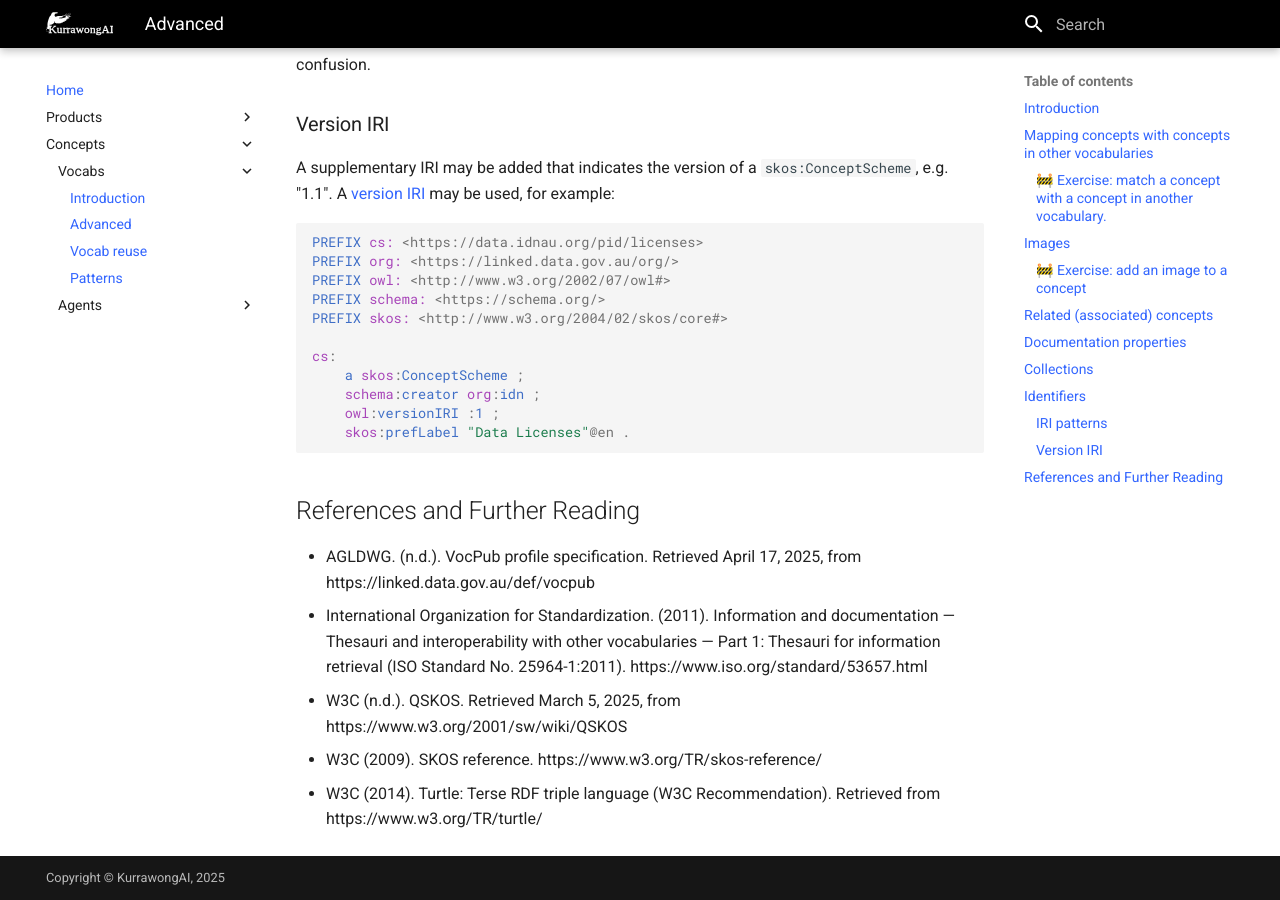
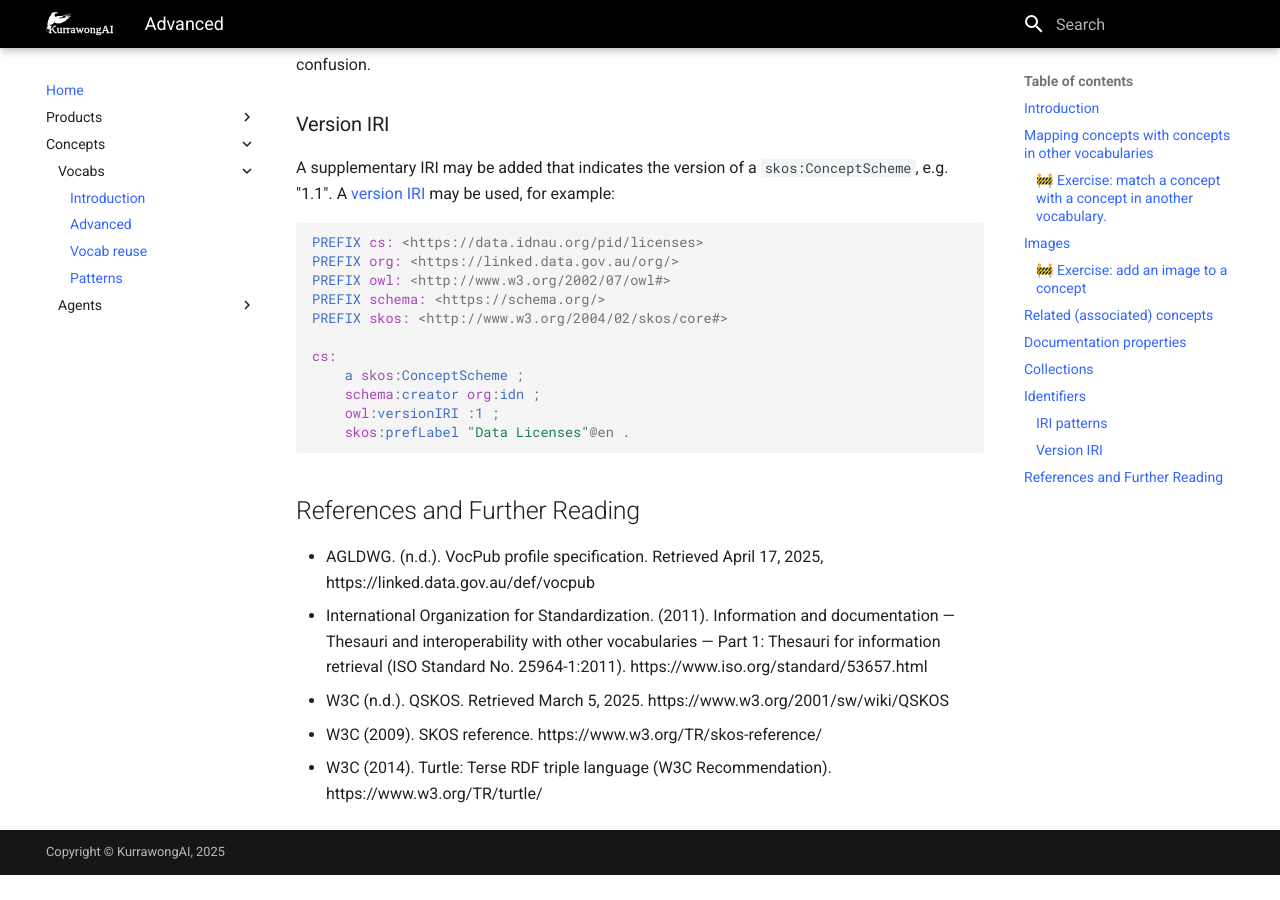
Before and after one commit to Kurrawong/docs, an MkDocs documentation site: the page built from docs/concepts/vocabs/creation.md, in a window 1280 px wide and 900 px high, scrolled down 6816 px. Built offline with MkDocs 1.6.1 and Material for MkDocs 9.7.7, drawn with Linux system fonts in a browser that asks for light colours; after the commit the page ends 7691 px from its top, so only the background shows below that; some of the changed text lies outside the part shown.

Commit message:
Update creation.md

```diff
--- a/docs/concepts/vocabs/creation.md
+++ b/docs/concepts/vocabs/creation.md
@@ -213,8 +213,8 @@ cs:
 
 ## References and Further Reading
 
-* AGLDWG. (n.d.). VocPub profile specification. Retrieved April 17, 2025, from https://linked.data.gov.au/def/vocpub
+* AGLDWG. (n.d.). VocPub profile specification. Retrieved April 17, 2025, https://linked.data.gov.au/def/vocpub
 * International Organization for Standardization. (2011). Information and documentation — Thesauri and interoperability with other vocabularies — Part 1: Thesauri for information retrieval (ISO Standard No. 25964-1:2011). https://www.iso.org/standard/53657.html
-* W3C (n.d.). QSKOS. Retrieved March 5, 2025, from https://www.w3.org/2001/sw/wiki/QSKOS
+* W3C (n.d.). QSKOS. Retrieved March 5, 2025. https://www.w3.org/2001/sw/wiki/QSKOS
 * W3C (2009). SKOS reference. https://www.w3.org/TR/skos-reference/
-* W3C (2014). Turtle: Terse RDF triple language (W3C Recommendation). Retrieved from https://www.w3.org/TR/turtle/
+* W3C (2014). Turtle: Terse RDF triple language (W3C Recommendation). https://www.w3.org/TR/turtle/
```
Also changed, not shown: other parts of docs/concepts/vocabs/creation.md (+1 -1 lines).
